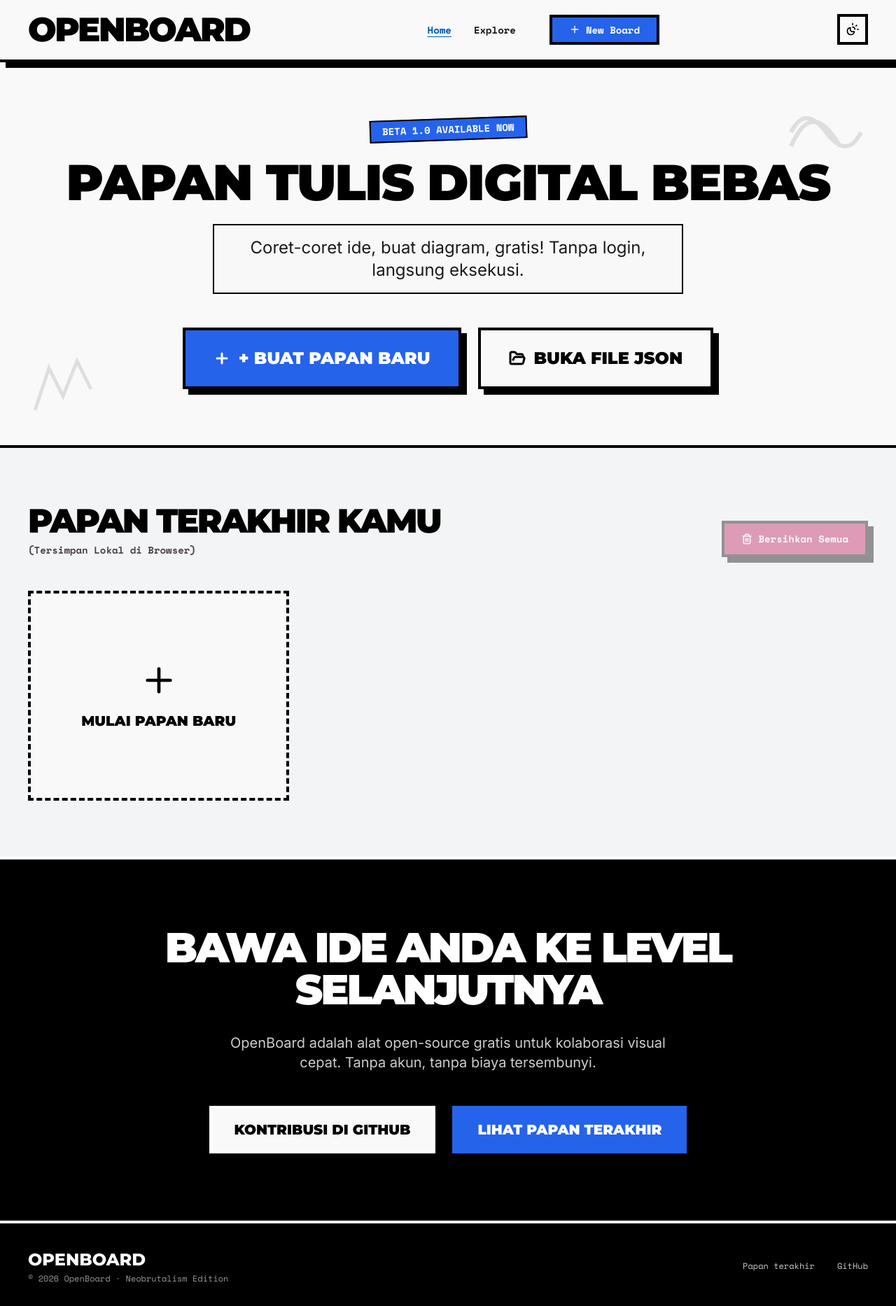
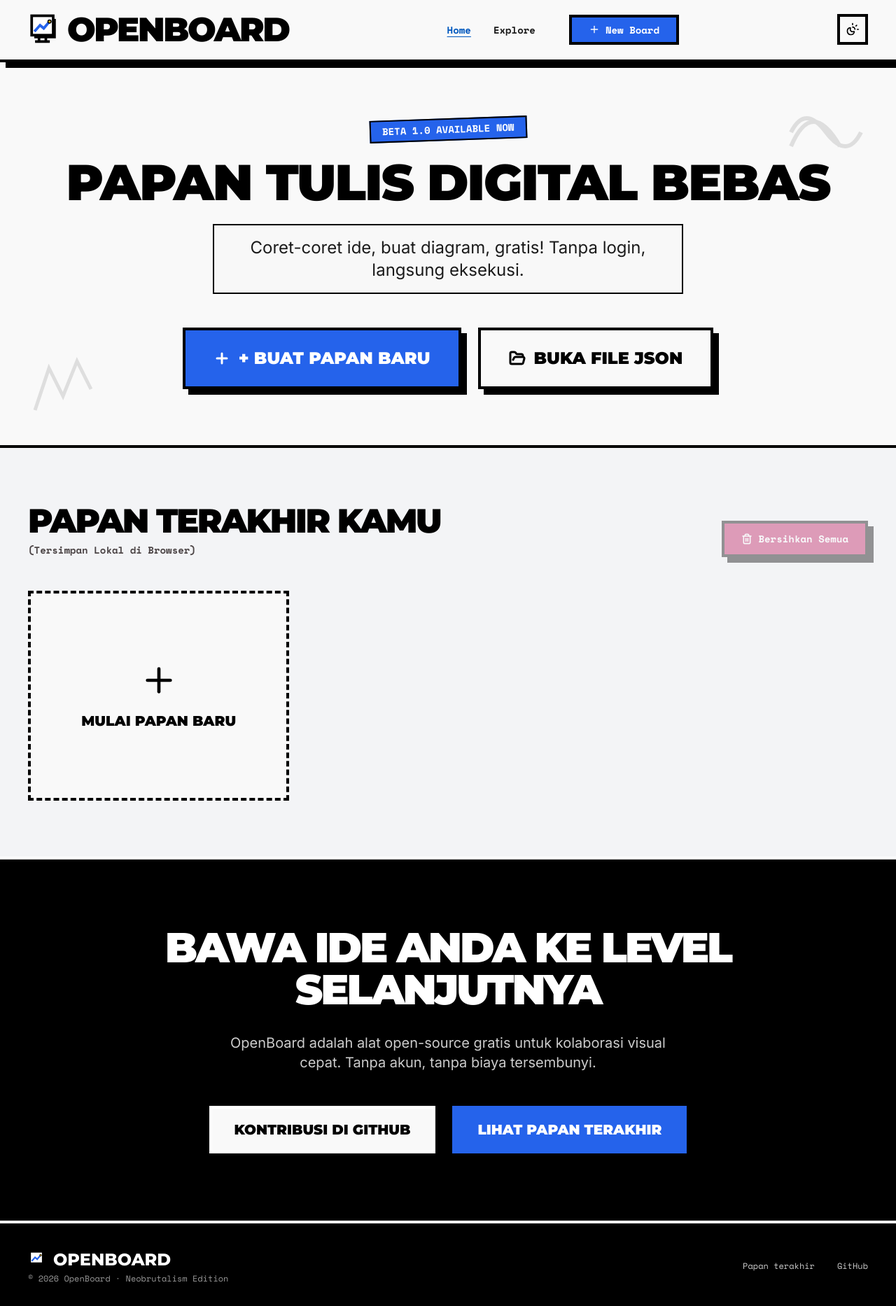
Before and after one commit to grup-belajar/open-board, a Next.js app: page / in a window 1280 px wide. Shown: the whole page at 70% size. Built offline with nearby package versions, Linux system fonts and the light colour scheme.

Commit message:
feat(branding): add OpenBoard whiteboard mark
Replace the generic browser icon with a custom board-and-sketch mark, then reuse it beside the OpenBoard wordmark in the navbar and home footer for a consistent identity.

```diff
--- a/src/app/layout.tsx
+++ b/src/app/layout.tsx
@@ -25,6 +25,9 @@
 export const metadata: Metadata = {
   title: 'OpenBoard',
   description: 'Whiteboard digital offline-first dengan gaya hand-drawn. Gratis, tanpa login, langsung eksekusi.',
+  icons: {
+    icon: '/openboard-mark.svg',
+  },
 };
 
 export default function RootLayout({ children }: { children: React.ReactNode }) {
--- a/src/app/page.tsx
+++ b/src/app/page.tsx
@@ -1,6 +1,7 @@
 'use client';
 
 import { useEffect, useRef, useState } from 'react';
+import Image from 'next/image';
 import Link from 'next/link';
 import { useRouter } from 'next/navigation';
 import { Plus, FolderOpen, Clock, Trash2, Edit2, Trash } from 'lucide-react';
@@ -311,7 +312,10 @@
       <footer className="border-t-4 border-primary bg-primary">
         <div className="flex flex-col items-center justify-between gap-8 px-6 py-8 md:flex-row md:px-10">
           <div className="flex flex-col gap-1">
-            <h2 className="font-display text-2xl font-extrabold uppercase text-on-primary">OpenBoard</h2>
+            <h2 className="flex items-center gap-2 font-display text-2xl font-extrabold uppercase text-on-primary">
+              <Image src="/openboard-mark.svg" alt="" width={28} height={28} className="h-7 w-7 shrink-0" />
+              OpenBoard
+            </h2>
             <p className="font-mono text-label-sm text-on-primary/60">© 2026 OpenBoard · Neobrutalism Edition</p>
           </div>
           <div className="flex flex-wrap gap-8">
--- a/src/components/ui/Navbar.tsx
+++ b/src/components/ui/Navbar.tsx
@@ -1,6 +1,7 @@
 'use client';
 
 import { useEffect, useRef, useState } from 'react';
+import Image from 'next/image';
 import Link from 'next/link';
 import { useRouter } from 'next/navigation';
 import { Menu, Plus, X } from 'lucide-react';
@@ -35,8 +36,15 @@
       <Link
         href="/"
         onClick={() => setIsMobileMenuOpen(false)}
-        className="font-display text-2xl font-extrabold uppercase tracking-tighter text-primary focus-visible:outline focus-visible:outline-4 focus-visible:outline-offset-4 focus-visible:outline-accent-blue md:text-display md:font-black"
+        className="inline-flex items-center gap-2 font-display text-2xl font-extrabold uppercase tracking-tighter text-primary focus-visible:outline focus-visible:outline-4 focus-visible:outline-offset-4 focus-visible:outline-accent-blue md:text-display md:font-black"
       >
+        <Image
+          src="/openboard-mark.svg"
+          alt=""
+          width={48}
+          height={48}
+          className="h-7 w-7 shrink-0 md:h-12 md:w-12"
+        />
         OpenBoard
       </Link>
 
```
Also changed, not shown: public/openboard-mark.svg (added).
